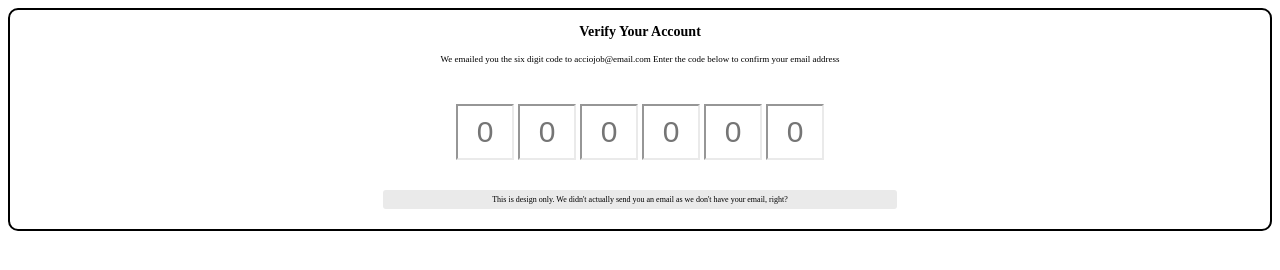
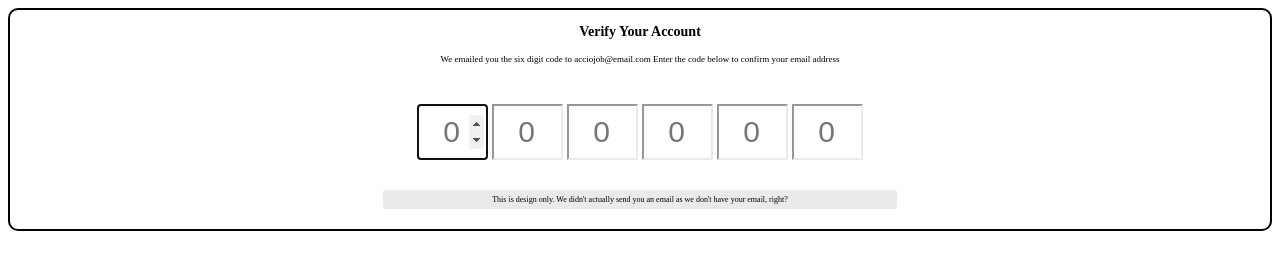
Before and after one commit to acciojob/OTP-arindam0011, a website: page main.html in a window 1280 px wide. Drawn offline with Linux system fonts and the light colour scheme.

Commit message:
created a submission

```diff
--- a/main.html
+++ b/main.html
@@ -12,12 +12,12 @@
 		<p id="verification_heading">Verify Your Account</p>
 		<p id="verification_subtext">We emailed you the six digit code to acciojob@email.com Enter the code below to confirm your email address</p>
 		<div id="code-container">
-			<input focused class="code" maxlength="1" type="text" placeholder="0"></input>
-			<input class="code" maxlength="1" type="text" placeholder="0"></input>
-			<input class="code" maxlength="1" type="text" placeholder="0"></input>
-			<input class="code" maxlength="1" type="text" placeholder="0"></input>
-			<input class="code" maxlength="1" type="text" placeholder="0"></input>
-			<input class="code" maxlength="1" type="text" placeholder="0"></input>
+			<input autofocus class="code" maxlength="1" type="number" placeholder="0"></input>
+			<input class="code" maxlength="1" type="number" placeholder="0"></input>
+			<input class="code" maxlength="1" type="number" placeholder="0"></input>
+			<input class="code" maxlength="1" type="number" placeholder="0"></input>
+			<input class="code" maxlength="1" type="number" placeholder="0"></input>
+			<input class="code" maxlength="1" type="number" placeholder="0"></input>
 		</div>
 		<div class="dbox">
 			<p class="disclaimer">This is design only. We didn't actually send you an email as we
--- a/styles.css
+++ b/styles.css
@@ -13,6 +13,8 @@
 	margin-bottom:40px
 }
 .code{
+	padding-left:15px;
+	margin:0;
 	width:50px;
 	height:50px;
 	font-size:30px;
@@ -24,7 +26,7 @@
 }
 .code-container{
 	display:flex;
-	justify-content:centre;
+	justify-content:center;
 	padding: 30px;
 
 }
```
